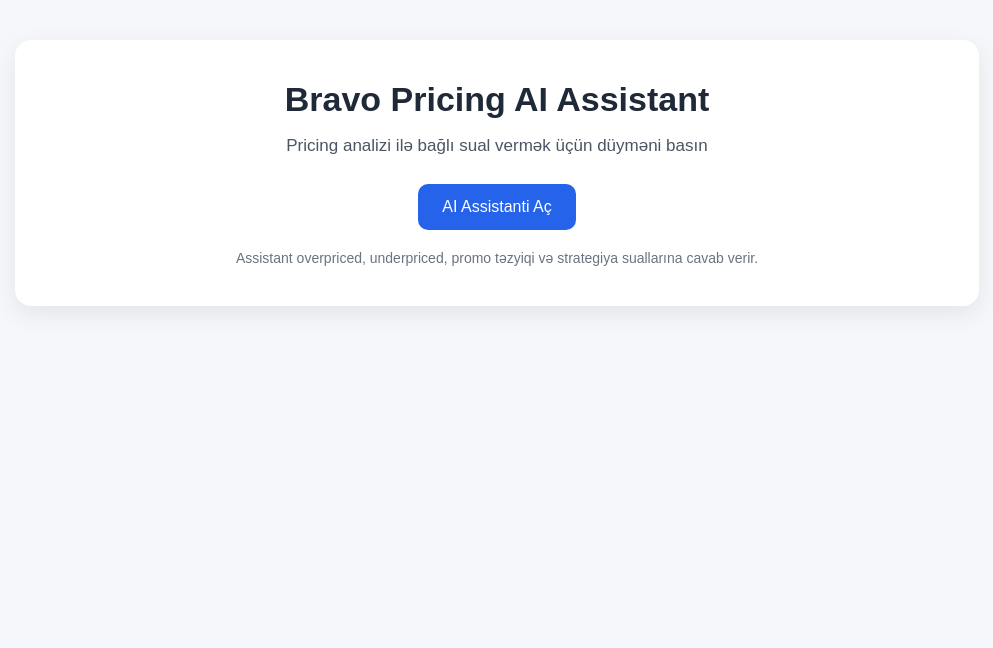
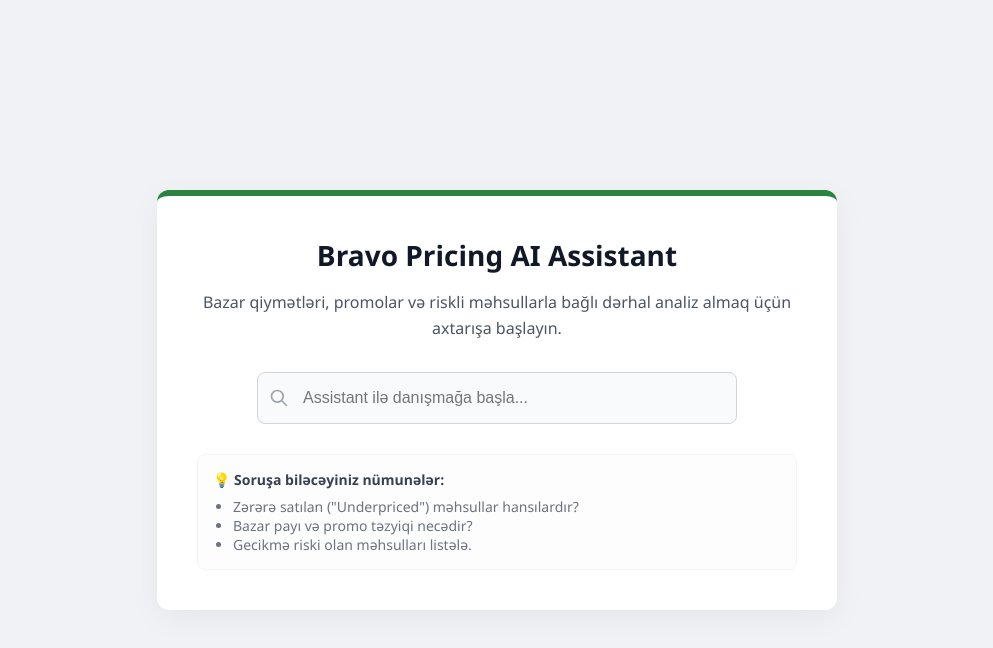
Before and after one commit to HamidaQuliyeva/market-pricing-ai, a plain HTML site: page index.html in a window 1280 px wide. Shown: the whole page, without its empty margins (143-1136 px from the left). Drawn offline with Linux system fonts and the light colour scheme.

Commit message:
Update index.html

```diff
--- a/index.html
+++ b/index.html
@@ -5,75 +5,144 @@
   <meta name="viewport" content="width=device-width, initial-scale=1.0" />
   <title>Bravo Pricing AI Assistant</title>
 
-  <script src="https://cloud.google.com/ai/gen-app-builder/client?hl=en_US" defer></script>
-
   <style>
+    /* Ümumi Bədən Tərzi */
     body {
-      font-family: Arial, sans-serif;
-      background: #f5f7fa;
+      font-family: 'Segoe UI', Roboto, Helvetica, Arial, sans-serif;
+      background-color: #f0f2f5;
       margin: 0;
-      padding: 40px 20px;
+      padding: 0;
+      display: flex;
+      justify-content: center;
+      align-items: center;
+      min-height: 100vh;
     }
 
+    /* Mərkəzi Konteyner Dizaynı */
     .container {
-      max-width: 900px;
-      margin: 0 auto;
-      background: #ffffff;
-      border-radius: 16px;
-      padding: 40px 32px;
-      box-shadow: 0 8px 24px rgba(0, 0, 0, 0.08);
+      background-color: #ffffff;
+      max-width: 600px;
+      width: 90%;
+      padding: 40px;
+      border-radius: 12px;
+      box-shadow: 0 8px 30px rgba(0, 0, 0, 0.05);
+      border-top: 6px solid #2A8341; /* Bravo Yaşıl Rəngi */
       text-align: center;
     }
 
+    /* Başlıq və Mətnlər */
     h1 {
+      color: #111827;
+      font-size: 28px;
       margin-top: 0;
-      color: #1f2937;
-      font-size: 34px;
-      margin-bottom: 12px;
+      margin-bottom: 10px;
+      font-weight: 700;
     }
 
-    p {
+    p.subtitle {
       color: #4b5563;
-      font-size: 17px;
-      margin-bottom: 28px;
+      font-size: 16px;
+      margin-bottom: 30px;
+      line-height: 1.6;
     }
 
-    #searchWidgetTrigger {
-      background: #2563eb;
-      color: white;
-      border: none;
-      padding: 14px 24px;
-      border-radius: 10px;
-      font-size: 16px;
-      cursor: pointer;
+    /* Axtarış / Trigger Düyməsi Dizaynı */
+    .search-btn-container {
+      position: relative;
+      display: inline-block;
+      width: 100%;
     }
 
-    #searchWidgetTrigger:hover {
-      background: #1d4ed8;
+    /* Google sənədlərinə uyğun <input> istifadə edirik amma düymə kimi bəzəyirik */
+    #searchWidgetTrigger {
+      width: 80%;
+      padding: 16px 20px;
+      padding-left: 45px;
+      font-size: 16px;
+      color: #374151;
+      background-color: #f9fafb;
+      border: 1px solid #d1d5db;
+      border-radius: 8px;
+      cursor: pointer;
+      outline: none;
+      transition: all 0.3s ease;
+      box-sizing: border-box;
     }
 
+    #searchWidgetTrigger:hover, #searchWidgetTrigger:focus {
+      border-color: #2A8341; /* Yaşıl Border hover */
+      background-color: #ffffff;
+      box-shadow: 0 0 0 3px rgba(42, 131, 65, 0.1);
+    }
+
+    /* Axtarış İkonu (Input-un içinə qoyulan estetik görüntü üçün) */
+    .search-icon {
+      position: absolute;
+      left: 12%;
+      top: 50%;
+      transform: translateY(-50%);
+      color: #9ca3af;
+      pointer-events: none;
+    }
+
+    /* Alt qısa qeyd */
     .note {
-      margin-top: 20px;
+      margin-top: 30px;
+      padding: 15px;
+      background-color: #fdfdfd;
+      border: 1px solid #f3f4f6;
+      border-radius: 8px;
+      font-size: 14px;
       color: #6b7280;
-      font-size: 14px;
+      text-align: left;
+    }
+
+    .note strong {
+      color: #374151;
+    }
+
+    .note ul {
+      margin-top: 8px;
+      margin-bottom: 0;
+      padding-left: 20px;
     }
   </style>
 </head>
 <body>
+
   <div class="container">
     <h1>Bravo Pricing AI Assistant</h1>
-    <p>Pricing analizi ilə bağlı sual vermək üçün düyməni basın</p>
+    <p class="subtitle">Bazar qiymətləri, promolar və riskli məhsullarla bağlı dərhal analiz almaq üçün axtarışa başlayın.</p>
 
-    <button id="searchWidgetTrigger">AI Assistanti Aç</button>
+    <!-- UI Düyməsi (Google sənədindəki kimi Input olaraq işlədilib, ancaq düymə təəssüratı verir) -->
+    <div class="search-btn-container">
+      <!-- Sadəcə estetik baxımdan magnifying glass ikonu əlavə etmişik -->
+      <svg class="search-icon" xmlns="http://www.w3.org/2000/svg" width="20" height="20" fill="none" viewBox="0 0 24 24" stroke="currentColor">
+        <path stroke-linecap="round" stroke-linejoin="round" stroke-width="2" d="M21 21l-6-6m2-5a7 7 0 11-14 0 7 7 0 0114 0z" />
+      </svg>
+      <input type="text" placeholder="Assistant ilə danışmağa başla..." id="searchWidgetTrigger" readonly />
+    </div>
 
+    <!-- Məlumat Xarakterli Qeyd Paneli -->
     <div class="note">
-      Assistant overpriced, underpriced, promo təzyiqi və strategiya suallarına cavab verir.
+      <strong>💡 Soruşa biləcəyiniz nümunələr:</strong>
+      <ul>
+        <li>Zərərə satılan ("Underpriced") məhsullar hansılardır?</li>
+        <li>Bazar payı və promo təzyiqi necədir?</li>
+        <li>Gecikmə riski olan məhsulları listələ.</li>
+      </ul>
     </div>
   </div>
 
+  <!-- GOOGLE WIDGET KODLARI BURADA YERLƏŞİR -->
+  <!-- 1. Google tərəfindən verilən Script -->
+  <script src="https://cloud.google.com/ai/gen-app-builder/client?hl=en_US"></script>
+
+  <!-- 2. Widget-in öz Konfiqurasiyası (Gözlə görünmür) -->
   <gen-search-widget
     configId="86985459-0a4b-4fa7-ad08-9d99be96c661"
     triggerId="searchWidgetTrigger">
   </gen-search-widget>
+
 </body>
 </html>
```
